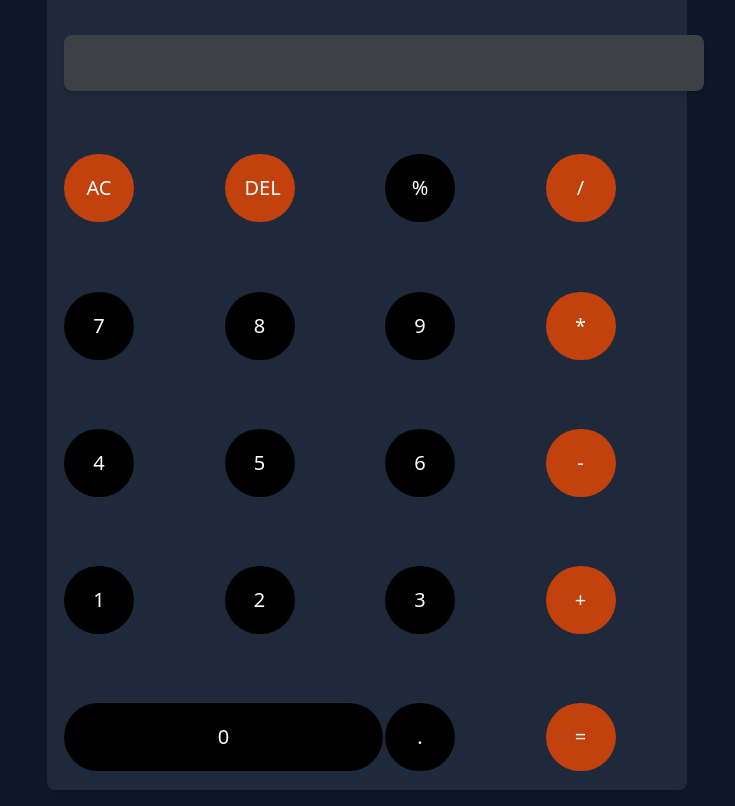
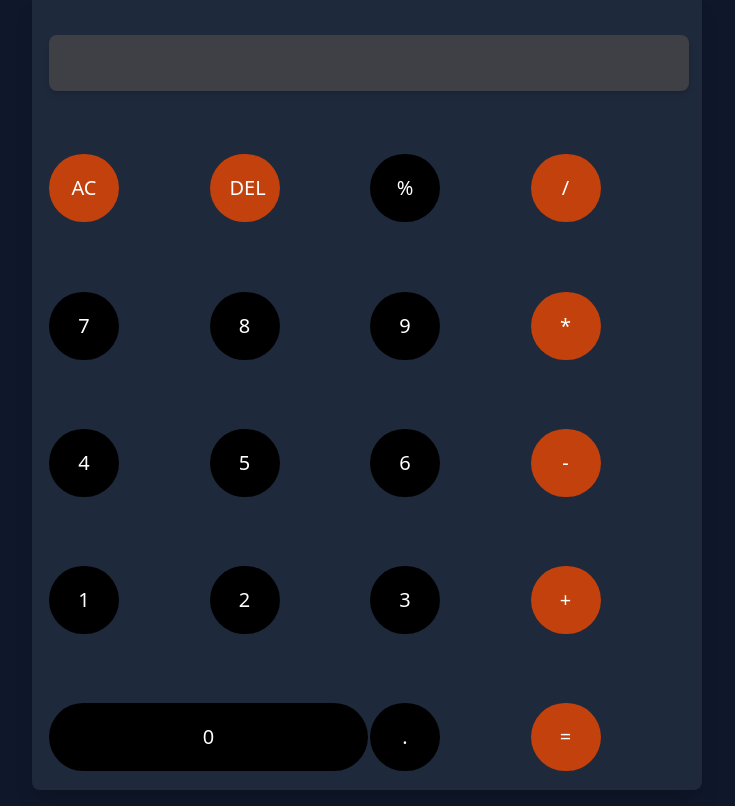
Before and after one commit to Mohit13333/tailwind-calculator, a website: page index.html in a window 1280 px wide. Shown: the whole page, without its empty margins (273-1008 px from the left). Drawn offline with Linux system fonts and the light colour scheme.

Commit message:
Add files via upload

```diff
--- a/index.html
+++ b/index.html
@@ -2,13 +2,13 @@
 <html lang="en">
 <head>
     <meta charset="UTF-8">
-    <meta name="viewport" content="width=device-width, initial-scale=0.55 user-scalable=no">
+    <meta name="viewport" content="width=device-width, initial-scale=1.0 user-scalable=no">
     <link rel="stylesheet" href="./output.css">
     <link rel="icon" href="./calc.webp">
     <title>Calculator</title>
 </head>
-<body class="bg-slate-900 sm:h-screen md:h-screen m-auto flex flex-col justify-end sm:items-start md:items-center">
-    <div class="bg-slate-800 p-4 sm:max-h-svh rounded-lg sm:max-w-[640px] sm:mb-[3%] md:mb-[10px] md:w-auto shadow-xl">
+<body class="bg-slate-900 sm:h-screen md:h-svh m-auto flex flex-col justify-end sm:items-start md:items-center">
+    <div class="bg-slate-800 p-4 sm:max-h-svh rounded-lg sm:max-w-[670px] sm:mb-[3%] md:mb-[10px] md:w-auto shadow-xl">
         <table class="sm:w-svw md:w-auto  sm:min-h-svh md:max-h-svh">
             <tr>
                 <td colspan="4">
```
Also changed, not shown: output.css.
